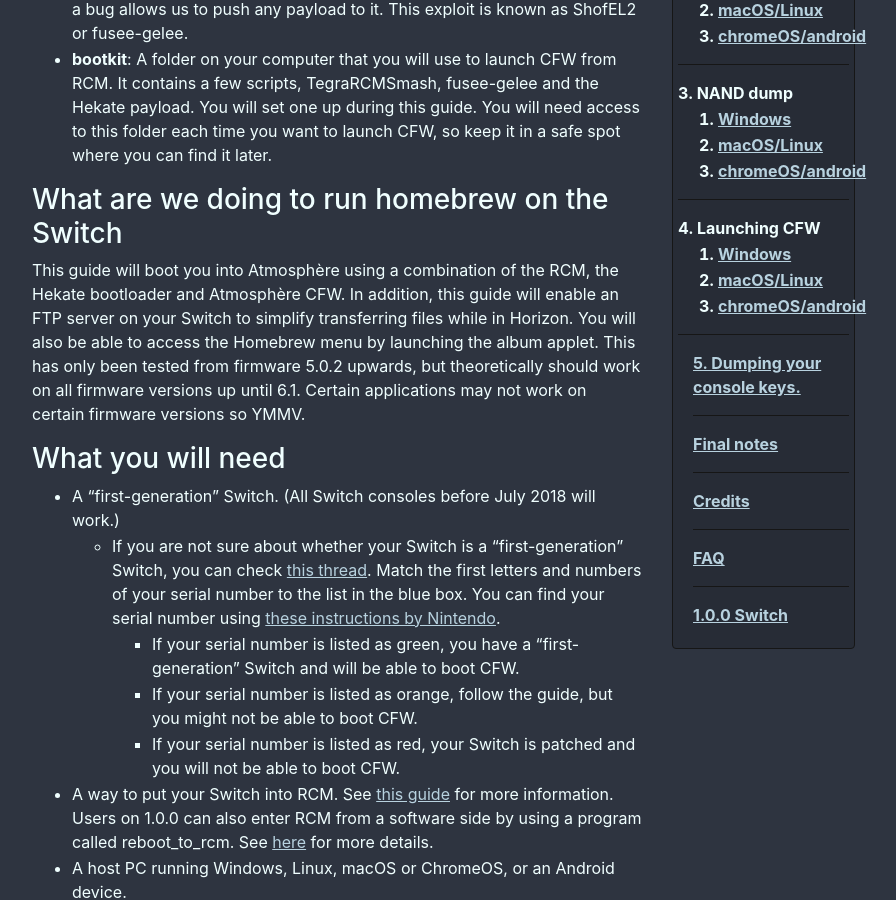
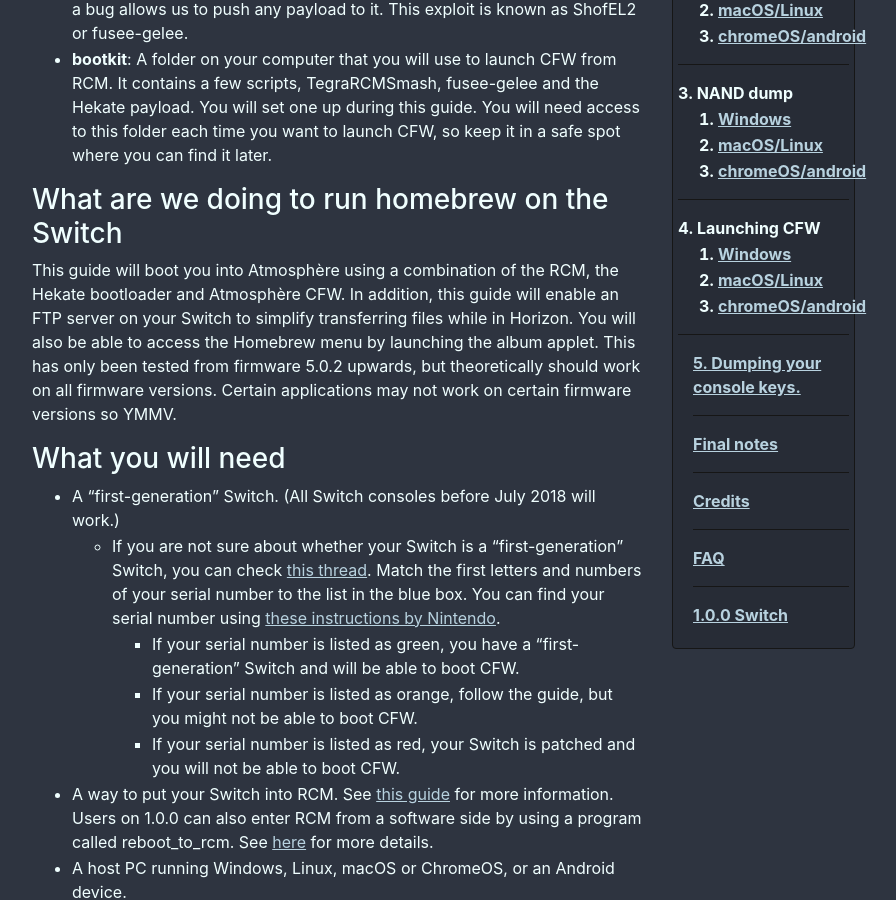
Before and after one commit to noirscape/SwitchGuideOLD, a Jekyll site: the page built from index.md, in a window 1280 px wide and 900 px high, scrolled down 481 px. Shown: the whole window, without its empty margins (303-1199 px from the left). Built offline with Jekyll 4.4.1, drawn with Linux system fonts in a browser that asks for light colours.

Commit message:
Overlooked this...

```diff
--- a/index.md
+++ b/index.md
@@ -17,7 +17,7 @@
 
 ### What are we doing to run homebrew on the Switch
 
-This guide will boot you into Atmosphère using a combination of the RCM, the Hekate bootloader and Atmosphère CFW. In addition, this guide will enable an FTP server on your Switch to simplify transferring files while in Horizon. You will also be able to access the Homebrew menu by launching the album applet. This has only been tested from firmware 5.0.2 upwards, but theoretically should work on all firmware versions up until 6.1. Certain applications may not work on certain firmware versions so YMMV.
+This guide will boot you into Atmosphère using a combination of the RCM, the Hekate bootloader and Atmosphère CFW. In addition, this guide will enable an FTP server on your Switch to simplify transferring files while in Horizon. You will also be able to access the Homebrew menu by launching the album applet. This has only been tested from firmware 5.0.2 upwards, but theoretically should work on all firmware versions. Certain applications may not work on certain firmware versions so YMMV.
 
 ### What you will need
 
```
